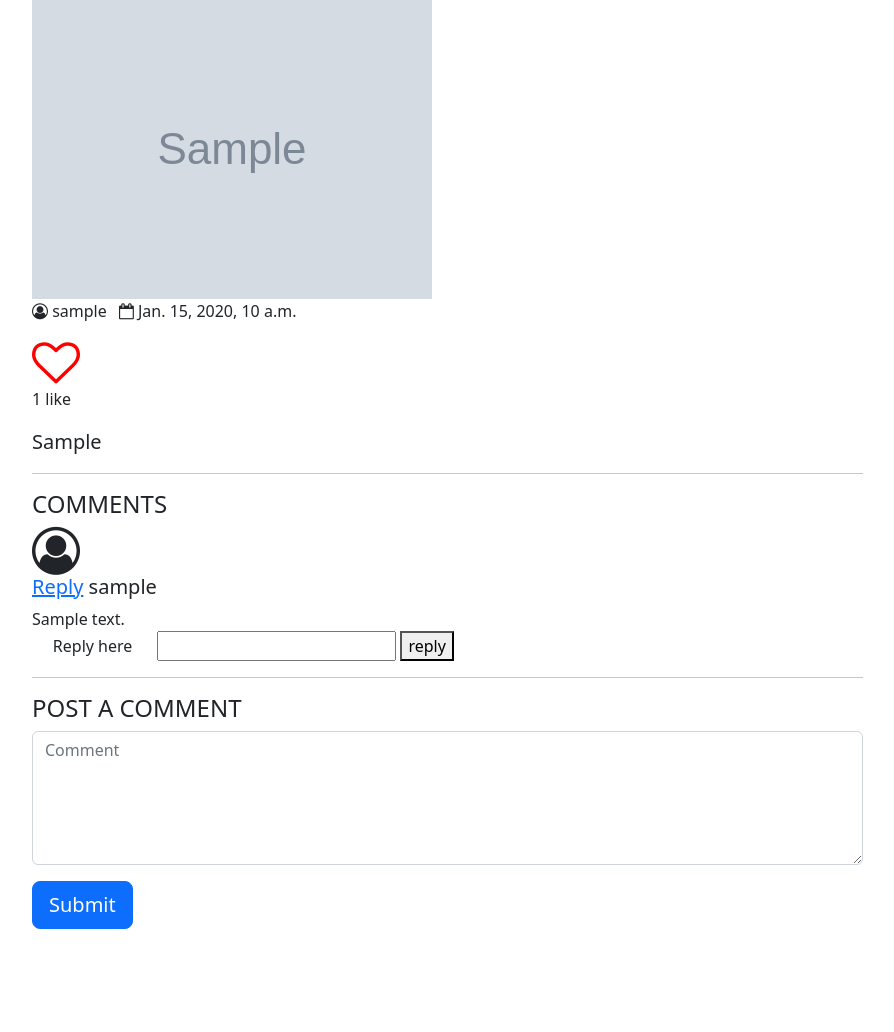
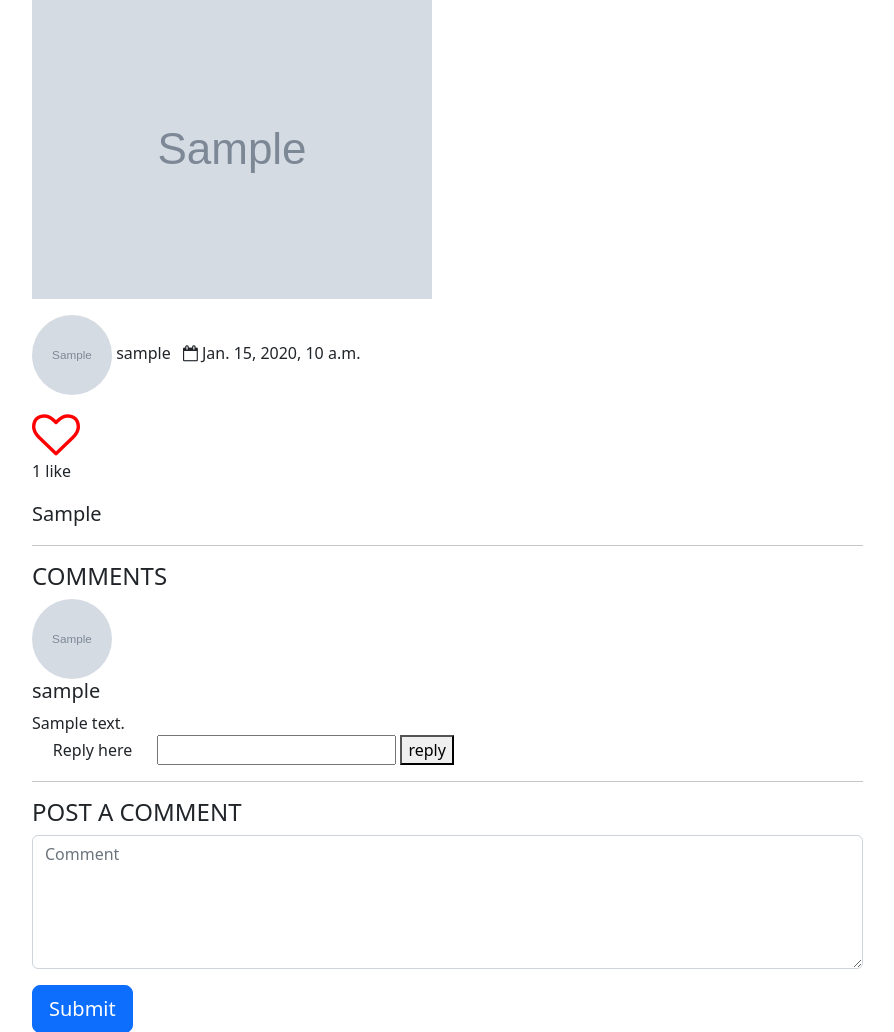
Before and after one commit to Hoomanzoh79/Django-Chatapp, a Django app: page /social/post/1 in a window 1280 px wide. Shown: the part 145-1177 px from the top of the page, without its empty margins (50-944 px from the left). Run offline with Django 3.2, Linux system fonts and the light colour scheme; tables that the repository leaves empty hold one stand-in row (values such as "Sample post"); grey boxes marked "Sample" are stand-in pictures; some libraries are stand-ins or nearby versions.

Commit message:
add profile pictures

```diff
--- a/social/templates/social/post_detail.html
+++ b/social/templates/social/post_detail.html
@@ -292,10 +292,17 @@ Template sidebar
 <div class="col-md-9 mb40">
 <article>
 <img src="{{post.picture.url}}" alt class="img-fluid mb30">
-<div class="post-content">
+<div class="post-content mt-3">
 <ul class="post-meta list-inline">
 <li class="list-inline-item">
-<i class="fa fa-user-circle-o"></i> <a href="{% url 'accounts:account-detail' post.author %}" class="text-dark mb-1 text-decoration-none">{{post.author}}</a>
+{% if post.author.profile_picture %}
+<a href="{% url 'accounts:account-detail' post.author %}" class="text-dark mb-1 text-decoration-none">
+    <img class="rounded-circle" src="{{ post.author.profile_picture.url }}" alt="Image"  width="80px" height="80px">
+</a>
+{% else %}
+<i class="fa fa-user-circle-o"></i>
+{% endif %}
+<a href="{% url 'accounts:account-detail' post.author %}" class="text-dark mb-1 text-decoration-none">{{post.author}}</a>
 </li>
 <li class="list-inline-item">
 <i class="fa fa-calendar-o"></i> {{post.datetime_created}}
@@ -321,11 +328,20 @@ Template sidebar
 {% for comment in comments|only_active_comments %}
     {% if comment.is_parent %}
 <div class="media mb40">
+{% if comment.author.profile_picture %}
+<a href="{% url 'accounts:account-detail' comment.author %}" class="text-dark mb-1 text-decoration-none">
+    <img class="rounded-circle" src="{{ comment.author.profile_picture.url }}" alt="Image"  width="80px" height="80px">
+</a>
+{% else %}
 <i class="d-flex mr-3 fa fa-user-circle-o fa-3x"></i>
+{% endif %}
+
 <div class="media-body">
-<h5 class="mt-0 font400 clearfix">
-<a href="#" class="float-right">Reply</a>
-{{comment.author}}</h5>{{comment.body}}
+<a href="{% url 'accounts:account-detail' comment.author %}" class="text-dark mb-1 text-decoration-none">
+<h5 class="mt-0 font400 clearfix">{{comment.author}}</h5>
+</a>
+
+{{comment.body}}
 <form action="{% url 'social:comment-create' post.id %}" method="POST" id="main_form" class="comment_form">
     <div>
         &nbsp; &nbsp; &nbsp;<label for="comment">Reply here</label>
```
